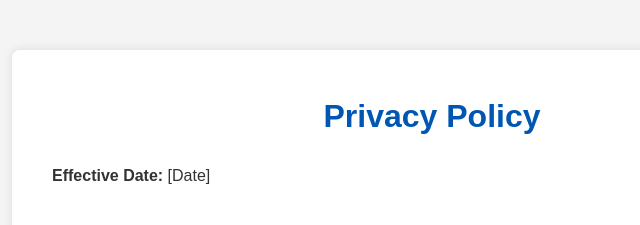
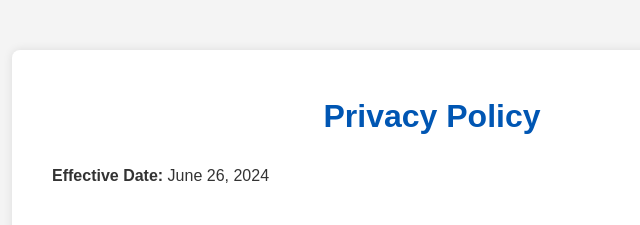
Before and after one commit to Hadeed0/privacy-policy, a plain HTML site: page index.html in a window 1280 px wide. Shown: the top 225 px of the page, 208-848 px from the left. Drawn offline with Linux system fonts and the light colour scheme.

Commit message:
Update index.html

```diff
--- a/index.html
+++ b/index.html
@@ -9,7 +9,7 @@
 </head>
 <body>        <div class="container">
         <h1>Privacy Policy</h1>
-        <p><strong>Effective Date:</strong> [Date]</p>
+        <p><strong>Effective Date:</strong> June 26, 2024</p>
 
         <h2>Introduction</h2>
         <p>Subtitle Learner ("we," "us," or "our") operates Subtitle Learner, which uses WebView to load YouTube and Google Translate. Additionally, our app utilizes speech recognition to convert user speech into text for translation purposes in Google Translate WebView. We are committed to protecting your privacy and ensuring your personal information is handled securely and responsibly. This Privacy Policy explains how we collect, use, disclose, and safeguard your information.</p>
```
